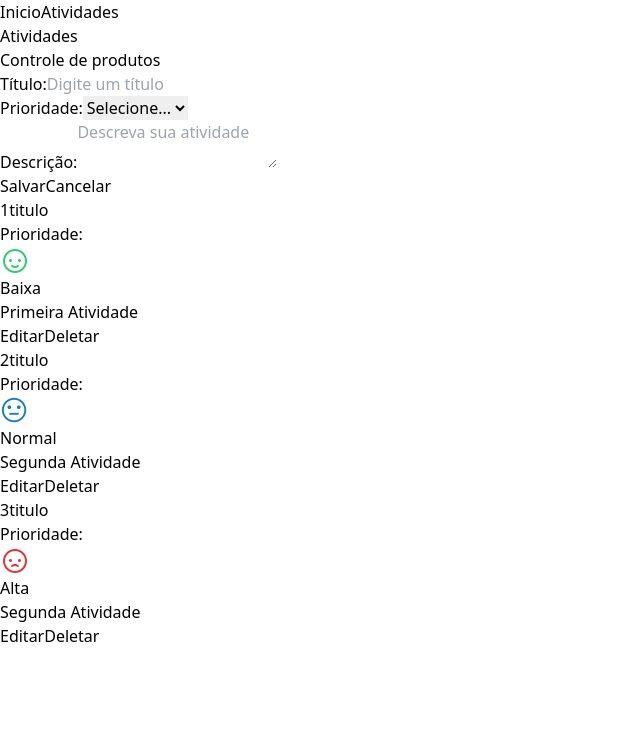
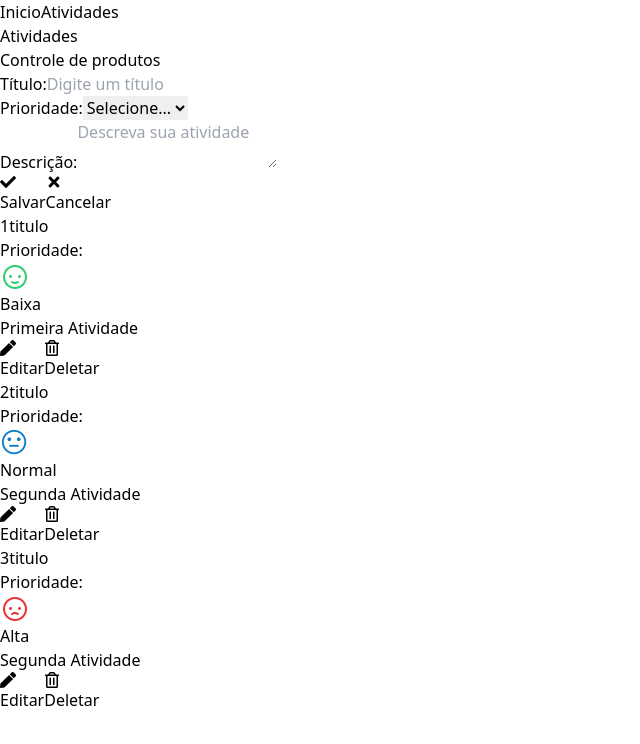
Before and after one commit to Lucashylario/Crud-ReactJS, a React (Vite) app in the folder pagina-cadastro/: page /atividades in a window 1280 px wide. Shown: the top 744 px of the page, without its empty margins (0-640 px from the left). Built offline with nearby package versions, Linux system fonts and the light colour scheme.

Commit message:
ajustes style nav bar e add icons in buttons

```diff
--- a/pagina-cadastro/package.json
+++ b/pagina-cadastro/package.json
@@ -11,6 +11,7 @@
     "axios": "^0.27.2",
     "react": "^18.1.0",
     "react-dom": "^18.1.0",
+    "react-icons": "^4.4.0",
     "react-router-dom": "^6.3.0",
     "vite-react-jsx": "^1.1.2"
   },
--- a/pagina-cadastro/src/components/Atividade/steps/AtividadeCard.jsx
+++ b/pagina-cadastro/src/components/Atividade/steps/AtividadeCard.jsx
@@ -1,6 +1,8 @@
 import prioridadeBaixaIcon from '../../../assets/priority-baixa.png';
 import prioridadeNormalIcon from '../../../assets/priority-normal.png';
 import prioridadeAltaIcon from '../../../assets/priority-alta.png';
+
+import { FaPen, FaRegTrashAlt } from "react-icons/fa";
 
 export const AtividadeCard = (props) => {
 
@@ -50,9 +52,13 @@ export const AtividadeCard = (props) => {
                 </p>
             </div>
             <div className="justify-end flex gap-2">
-                <button onClick={() => props.pegarAtividade(props.ativ.id)} className="px-5 py-2 border rounded-lg text-blue-700 border-blue-800 hover:bg-blue-700 hover:text-blue-200">Editar</button>
+                <button onClick={() => props.pegarAtividade(props.ativ.id)} className="px-5 py-2 flex gap-1 items-center border rounded-lg text-blue-700 border-blue-800 hover:bg-blue-700 hover:text-blue-200">
+                    <FaPen />Editar
+                </button>
 
-                <button onClick={() => props.deletarAtividade(props.ativ.id)} className="px-5 py-2 border rounded-lg text-red-700 border-red-700 hover:bg-red-700 hover:text-red-200">Deletar</button>
+                <button onClick={() => props.deletarAtividade(props.ativ.id)} className="px-5 py-2 flex gap-1 items-center border rounded-lg text-red-700 border-red-700 hover:bg-red-700 hover:text-red-200">
+                    <FaRegTrashAlt /> Deletar
+                </button>
             </div>
         </div>
     )
--- a/pagina-cadastro/src/components/Atividade/steps/AtividadeForm.jsx
+++ b/pagina-cadastro/src/components/Atividade/steps/AtividadeForm.jsx
@@ -1,6 +1,6 @@
 import { useEffect } from "react";
 import { useState } from "react";
-
+import { FaPlus, FaCheck, FaTimes } from "react-icons/fa";
 
 const atividadeInicial = {
     id: 0,
@@ -61,12 +61,10 @@ export const AtividadeForm = (props) => {
                         <option value="3">Alta</option>
                     </select>
                 </div>
-
-                <div className="w-full max-w-lg px-5 grid">
-                    <label className="text-slate-500">Descrição:</label>
-                    <textarea id="descricao" name="descricao" value={atividade.descricao} onChange={inputTextHandler} type="text" placeholder="Descreva sua atividade" className="mb-5 text-slate-800 bg-slate-200 p-3 rounded-lg" />
-                </div>
-
+            </div>
+            <div className="w-full px-5 grid">
+                <label className="text-slate-500">Descrição:</label>
+                <textarea id="descricao" name="descricao" value={atividade.descricao} onChange={inputTextHandler} type="text" placeholder="Descreva sua atividade" className="mb-5 text-slate-800 bg-slate-200 p-3 rounded-lg" />
             </div>
 
             <div className="w-full flex justify-center">
@@ -74,56 +72,18 @@ export const AtividadeForm = (props) => {
                     atividade.id === 0 ? // Se o id for igual á 0 aparece o botão abaixo,
                     (<button
                         onClick={props.addAtividade}
-                        className="
-                            w-2/5
-                            max-w-sm
-                            bg-slate-200
-                            text-slate-800 border
-                            border-slate-800
-                            hover:bg-slate-800
-                            hover:text-slate-200
-                            hover:shadow-md
-                            hover:shadow-slate-800
-                            py-2
-                            rounded-lg
-                    ">+ Atividade</button>)
+                        className="font-semibold px-14 flex items-center gap-1 max-w-sm bg-slate-200 text-slate-800 border border-slate-800 hover:bg-slate-800 hover:text-slate-200 hover:shadow-md hover:shadow-slate-800 py-2 rounded-lg">
+                            <FaPlus /> Atividade
+                        </button>)
                     : // Se não aparece os botões abaixo
                     (<>
-                        <button
-                            type="submit"
-                            className="
-                                w-2/5
-                                max-w-sm
-                                mx-2
-                                font-semibold
-                                bg-slate-200
-                                text-green-600 border
-                                border-green-600
-                                hover:bg-green-600
-                                hover:text-slate-200
-                                hover:shadow-md
-                                hover:shadow-slate-800
-                                py-2
-                                rounded-lg
-                        ">Salvar</button>
+                        <button type="submit" className="px-10 gap-1 flex items-center max-w-sm mx-2 font-semibold bg-slate-200  text-green-600 border  border-green-600  hover:bg-green-600 hover:text-slate-200 hover:shadow-md hover:shadow-slate-800 py-2 rounded-lg">
+                            <FaCheck className="mt-1" /> Salvar
+                        </button>
 
-                        <button
-                            onClick={handleCancelar}
-                            className="
-                                w-2/5
-                                max-w-sm
-                                mx-2
-                                font-semibold
-                                bg-slate-200
-                                text-red-600 border
-                                border-red-600
-                                hover:bg-red-600
-                                hover:text-slate-200
-                                hover:shadow-md
-                                hover:shadow-slate-800
-                                py-2
-                                rounded-lg
-                        ">Cancelar</button>
+                        <button onClick={handleCancelar} className="px-10 gap-1 flex items-center max-w-sm mx-2 font-semibold bg-slate-200  text-red-600 border  border-red-600  hover:bg-red-600 hover:text-slate-200 hover:shadow-md hover:shadow-slate-800 py-2  rounded-lg">
+                            <FaTimes className="mt-1" /> Cancelar
+                        </button>
                     </>)
                 }
             </div>
--- a/pagina-cadastro/src/components/NavBar/index.jsx
+++ b/pagina-cadastro/src/components/NavBar/index.jsx
@@ -2,10 +2,10 @@
 export const NavBar = () => {
 
     return (
-        <div className="w-72 h-screen bg-slate-800 block">
-            <nav className=' text-3xl text-slate-100 font-semibold  pl-10 pt-14'>
-                <a className="block mb-2 hover:text-slate-50 hover:bg-slate-500 py-3 pl-3 rounded-l-xl" href="/">Inicio</a>
-                <a className="block mb-2 hover:text-slate-50 hover:bg-slate-500 py-3 pl-3 rounded-l-xl" href="/atividades">Atividades</a>
+        <div className="w-72 bg-slate-900 flex justify-end">
+            <nav className='h-screen text-3xl text-slate-100 bg-slate-900 font-semibold pl-5 pt-14 fixed'>
+                <a className="block mb-2 hover:text-slate-50 hover:bg-slate-500 py-3 pl-4 pr-10 rounded-l-xl" href="/">Inicio</a>
+                <a className="block mb-2 hover:text-slate-50 hover:bg-slate-500 py-3 pl-4 pr-10 rounded-l-xl" href="/atividades">Atividades</a>
             </nav>
         </div>
     )
```
Also changed, not shown: 2 other files (tests, documents, lock files or other folders).
